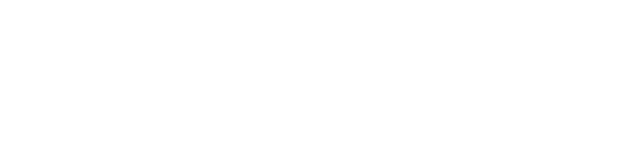
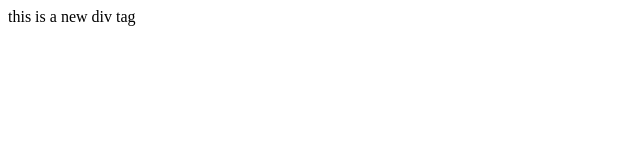
Before and after one commit to jbellny/learning-git, a plain HTML site: page index.html in a window 1280 px wide. Shown: the whole page, without its empty margins (0-640 px from the left). Drawn offline with Linux system fonts and the light colour scheme.

Commit message:
adding div tag to body

```diff
--- a/index.html
+++ b/index.html
@@ -3,5 +3,7 @@
   <head>
     <title>Page Title</title>
   </head>
-  <body></body>
+  <body>
+    <div>this is a new div tag</div>
+  </body>
 </html>
```
